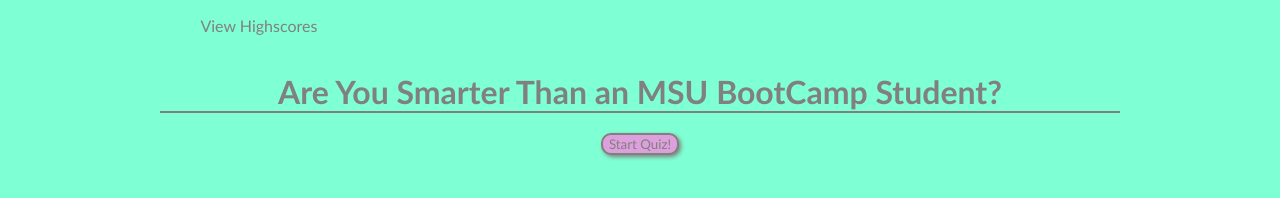
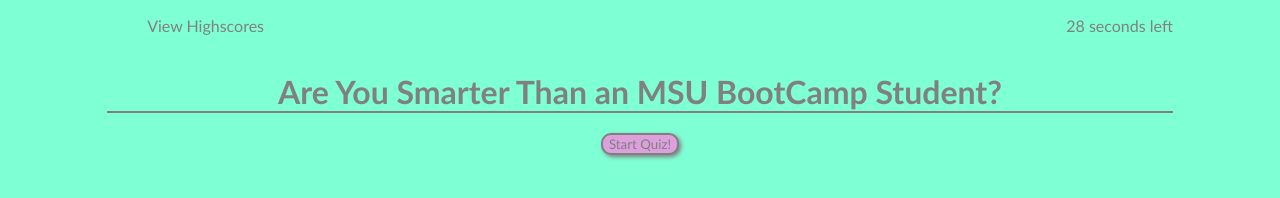
Before and after one commit to Ralakash/ProjectFour, a plain HTML site: page index.html in a window 1280 px wide. Both pictures are taken after a click on the button "Start Quiz!". Drawn offline with Linux system fonts and the light colour scheme.

Commit message:
created a timer and added styling to place it in the correct position

```diff
--- /dev/null
+++ b/assets/script.js
@@ -0,0 +1,21 @@
+var timeEl = document.querySelector("#timer");
+var startBTN = document.querySelector("#start");
+var secondsLeft;
+var timerInterval;
+
+startBTN.addEventListener("click", function(){
+  clearInterval(timerInterval);
+   secondsLeft = 30;
+  console.log(secondsLeft);
+  timerInterval = setInterval(function() {
+    if(secondsLeft >= 0) {
+      secondsLeft--;
+      timeEl.textContent = secondsLeft + " seconds left";
+    } else {
+            // Stops execution of action at set interval
+            clearInterval(timerInterval);
+            timeEl.textContent = "Time's Up!!!";
+            // Calls function to create and append image
+    }
+  }, 1000);
+});
--- a/assets/style.css
+++ b/assets/style.css
@@ -25,7 +25,17 @@ nav{
     width: 100%;
 }
 ul{
+    display: flex;
     list-style: none;
+    flex-direction: row;
+    width: 100%;
+}
+li{
+    display: flex;
+    flex-grow: 1;
+}
+#timer{
+    justify-content: right;
 }
 h1{
     display: flex;
--- a/index.html
+++ b/index.html
@@ -6,7 +6,7 @@
     <meta http-equiv="X-UA-Compatible" content="ie=edge" />
     <title>Coding Quiz</title>
     <link rel="stylesheet" href="./assets/style.css" />
-    <script src="./assets/script.jss"></script>
+
   </head>
   <body>
 
@@ -14,11 +14,12 @@
         <nav>
             <ul>
                  <li><a href="">View Highscores</a></li>
+                 <li id="timer"></li>
             </ul>
 
          </nav>
         <h1>Are You Smarter Than an MSU BootCamp Student?</h1>
-        <button>Start Quiz!</button>
+        <button id="start">Start Quiz!</button>
     </header>
 
     <main>
@@ -34,4 +35,5 @@
     <footer>
 
     </footer>
+    <script src="./assets/script.js"></script>
   </body>
```
Also changed, not shown: 1 other file.
